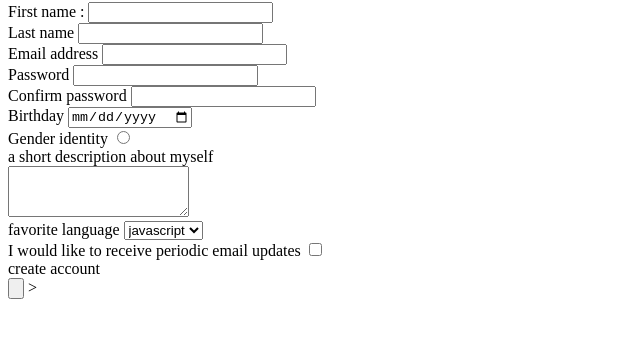
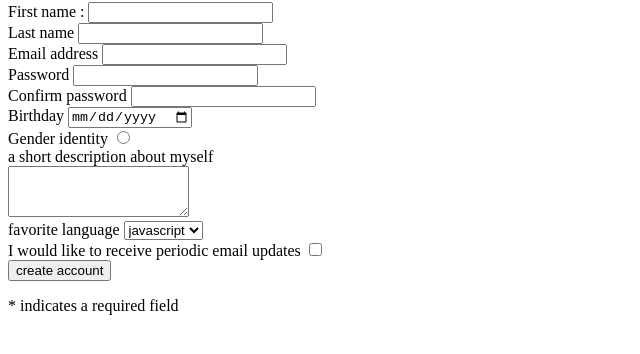
Before and after one commit to widedmsa/WebFundamentals, a plain HTML site: page Week_1/Day_1/Core/index1.html in a window 1280 px wide. Shown: the part 78-432 px from the top of the page, without its empty margins (0-640 px from the left). Drawn offline with Linux system fonts and the light colour scheme.

Commit message:
registration form

```diff
--- a/Week_1/Day_1/Core/index1.html
+++ b/Week_1/Day_1/Core/index1.html
@@ -33,20 +33,16 @@
     </select> <br>
     <label> I would like to receive periodic email updates  </label>
     <input type = "checkbox" > <br>
-    <label> create account</label> <br>
-    <input type = "button" >
+
+    <input type = "submit" value = "create account">
 
 
-    >
+
+    </form>
+    <p>* indicates a required field </p>
 
 
 
 
-
-    </form>
-
-
-
-    </form>
 </body>
 </html>
```
